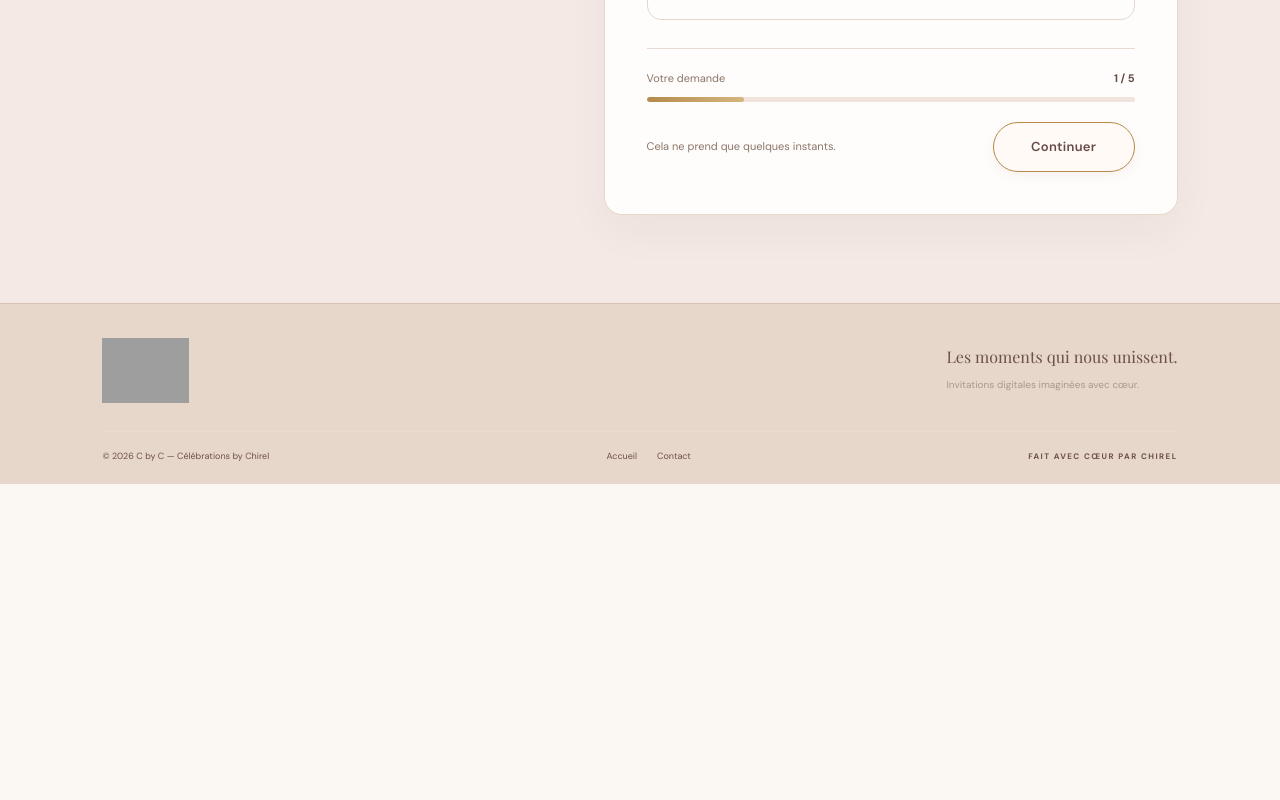
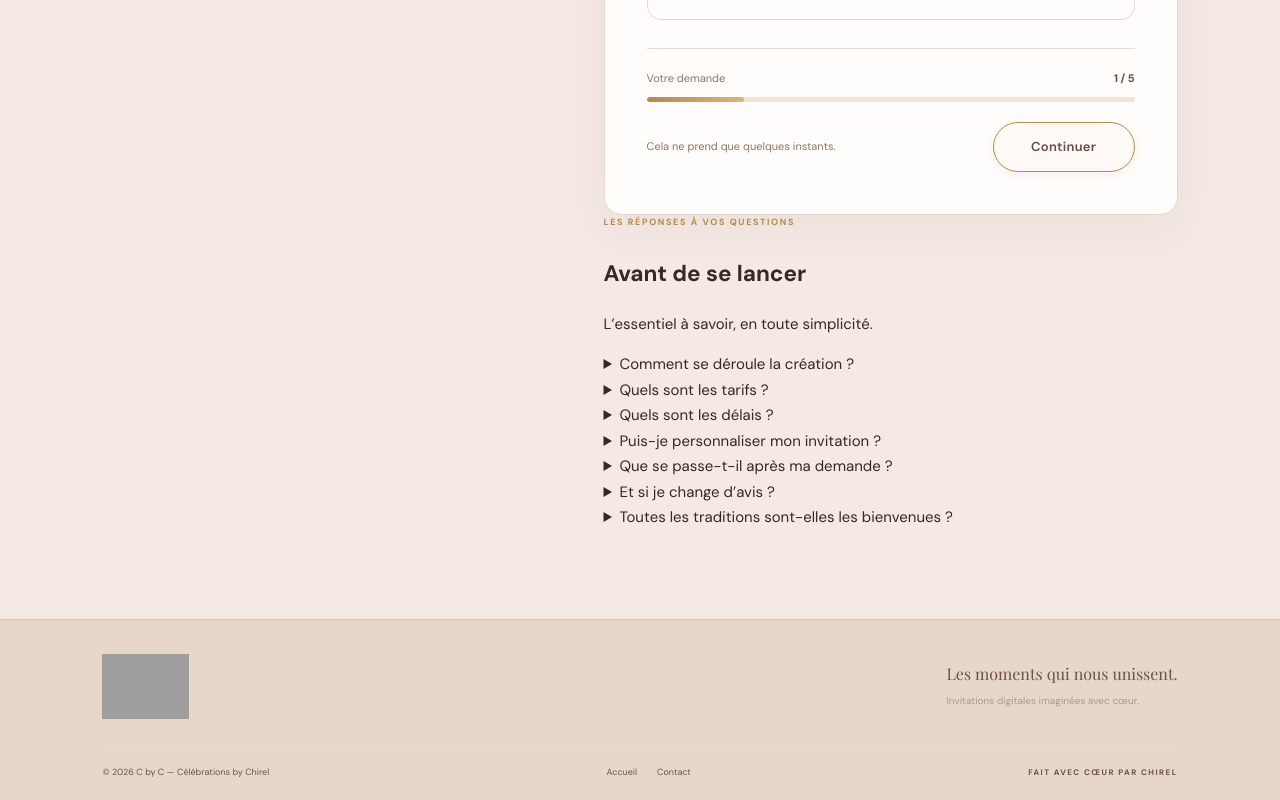
Before and after one commit to chirelhalioua/C-by-C, a Nuxt app: page /contact in a window 1280 px wide. Shown: the part 757-1557 px from the top of the page. Before the commit the page ends 1241 px from the top, so only its background shows below. Built offline with nearby package versions, Linux system fonts and the light colour scheme; grey boxes are pictures that could not be loaded; a web font is replaced by a local one.

Commit message:
Add compact FAQ alongside contact form

```diff
--- a/pages/contact.vue
+++ b/pages/contact.vue
@@ -168,6 +168,7 @@ const submitForm = async () => {
           <div class="contact-reassurance"><span>✳</span> Une création pensée avec cœur, pour vous.</div>
         </div>
 
+        <div class="contact-form-layout">
         <form v-if="!submitted" class="project-form" @submit.prevent="submitForm">
           <div class="project-form-heading">
             <span class="section-eyebrow">VOTRE DEMANDE · 2 MINUTES</span>
@@ -260,6 +261,40 @@ const submitForm = async () => {
           <button class="success-new-request" type="button" @click="startNewRequest">Envoyer une autre demande</button>
           <div class="success-decoration" aria-hidden="true">✳</div>
         </section>
+        <aside class="contact-faq" aria-labelledby="contact-faq-title">
+          <span class="section-eyebrow">LES RÉPONSES À VOS QUESTIONS</span>
+          <h2 id="contact-faq-title">Avant de se lancer</h2>
+          <p class="contact-faq-intro">L’essentiel à savoir, en toute simplicité.</p>
+          <details class="contact-faq-item">
+            <summary>Comment se déroule la création ?</summary>
+            <p>Nous échangeons sur votre événement et vos envies, puis je vous propose une solution adaptée. Chaque détail est défini ensemble avant de lancer la création.</p>
+          </details>
+          <details class="contact-faq-item">
+            <summary>Quels sont les tarifs ?</summary>
+            <p>Le tarif dépend de la formule et des options choisies. Partagez-moi votre budget dans le formulaire et je pourrai vous orienter vers la solution la plus adaptée.</p>
+          </details>
+          <details class="contact-faq-item">
+            <summary>Quels sont les délais ?</summary>
+            <p>Ils varient selon le projet et la date de votre événement. En indiquant votre date dans le formulaire, nous pourrons voir ensemble ce qui est possible.</p>
+          </details>
+          <details class="contact-faq-item">
+            <summary>Puis-je personnaliser mon invitation ?</summary>
+            <p>Bien sûr ! Les couleurs, l’ambiance, les textes et les options sont pensés selon vos envies et l’esprit de votre célébration.</p>
+          </details>
+          <details class="contact-faq-item">
+            <summary>Que se passe-t-il après ma demande ?</summary>
+            <p>Je prends connaissance de votre projet puis je reviens vers vous pour en discuter et vous proposer une suite adaptée. L’envoi du formulaire est sans engagement.</p>
+          </details>
+          <details class="contact-faq-item">
+            <summary>Et si je change d’avis ?</summary>
+            <p>Avant la confirmation d’une commande, vous êtes libre de ne pas donner suite. Si la commande est déjà confirmée, les conditions d’annulation communiquées lors de la commande s’appliquent.</p>
+          </details>
+          <details class="contact-faq-item">
+            <summary>Toutes les traditions sont-elles les bienvenues ?</summary>
+            <p>Oui. C by C accueille toutes les cultures, religions et traditions, avec une création adaptée à votre histoire.</p>
+          </details>
+        </aside>
+        </div>
       </section>
     </main>
 
```
